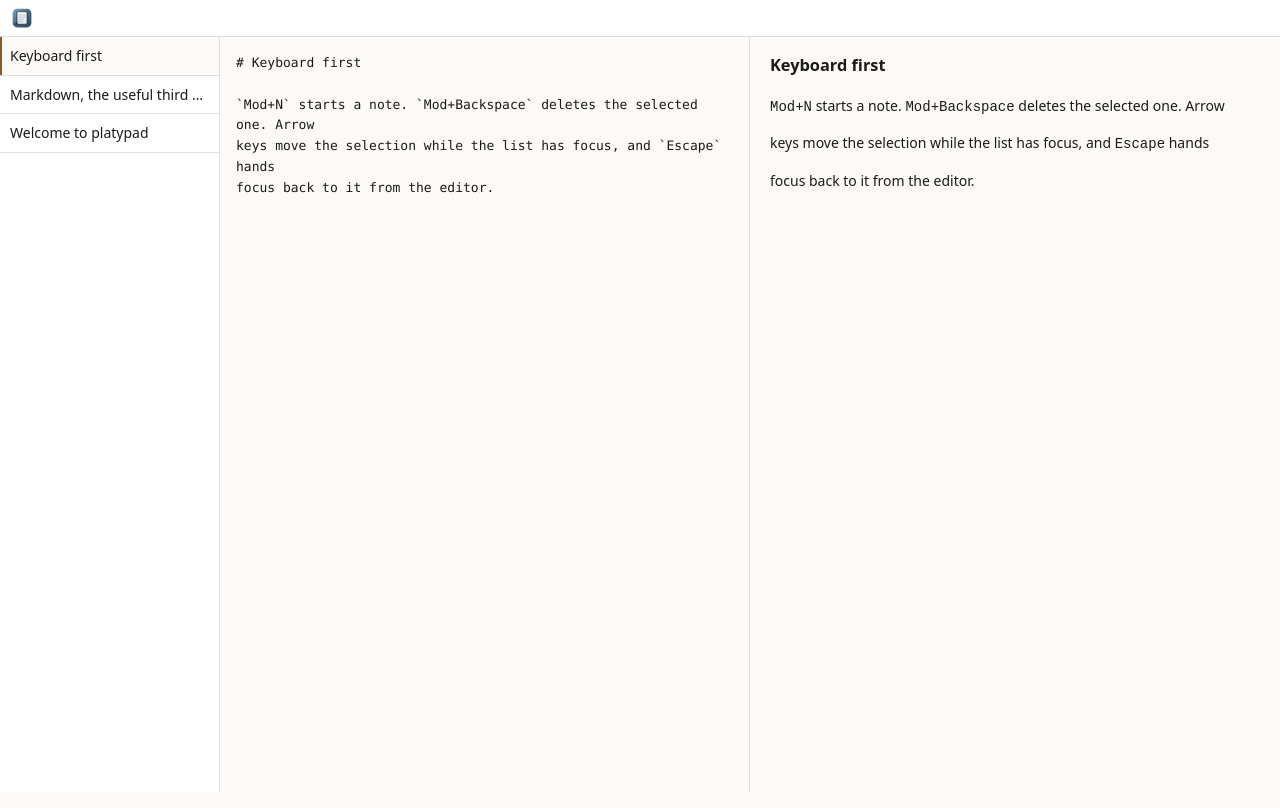
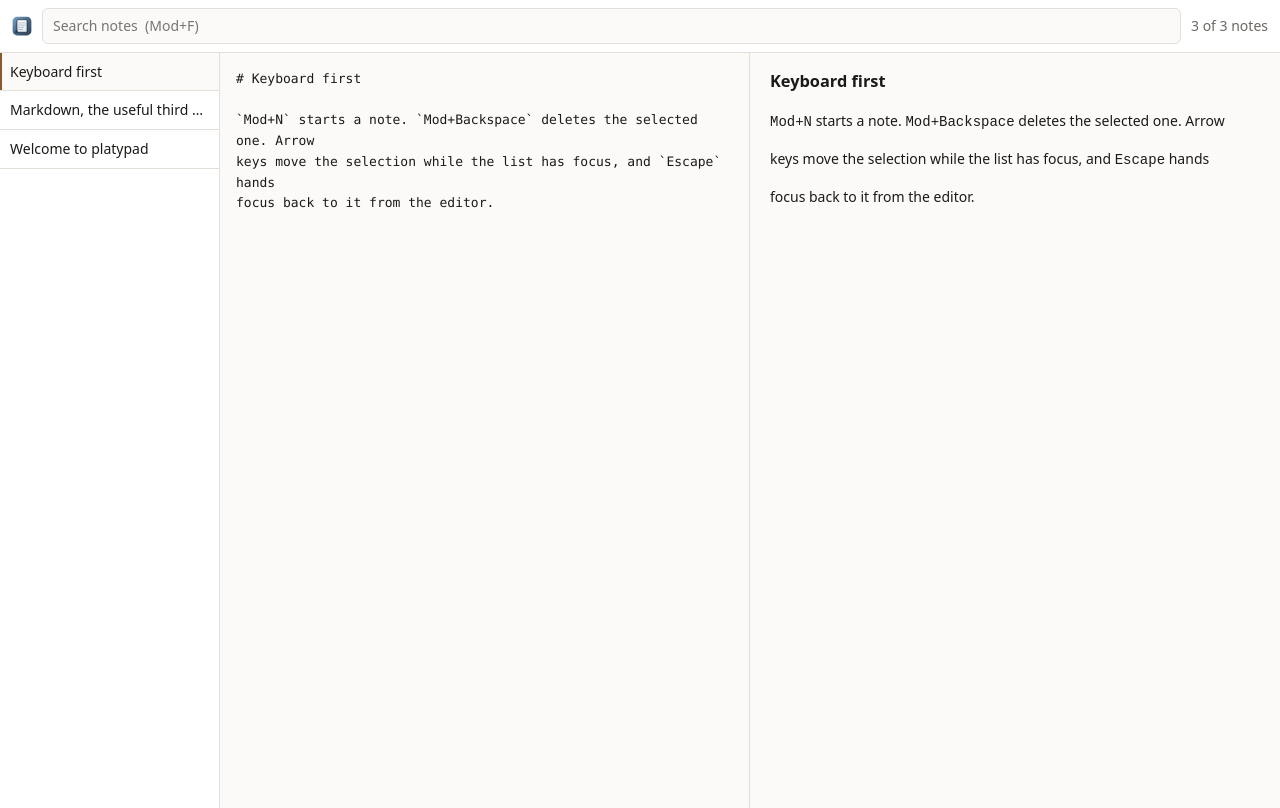
Before and after one commit to jonassaa/showcase-platypusgit, a website built with Vite: page index.html in a window 1280 px wide. Built offline with nearby package versions, Linux system fonts and the light colour scheme.

Commit message:
feat(search): highlight matches in the note list

```diff
--- a/index.html
+++ b/index.html
@@ -10,6 +10,8 @@
   <body>
     <header class="bar">
       <img class="bar__logo" src="./logo.svg" alt="platypad" width="20" height="20" />
+      <input id="query" class="bar__query" type="search" placeholder="Search notes  (Mod+F)" autocomplete="off" />
+      <span id="status" class="bar__status"></span>
     </header>
 
     <main class="grid">
--- a/src/keymap.ts
+++ b/src/keymap.ts
@@ -33,6 +33,8 @@ export function resolve(mode: Mode, chord: Chord): string | null {
   switch (chordName(chord)) {
     case 'Mod+K':
       return 'palette.open';
+    case 'Mod+F':
+      return 'search.focus';
     case 'Mod+N':
       return 'note.new';
     case 'Mod+S':
--- a/src/main.ts
+++ b/src/main.ts
@@ -5,6 +5,8 @@
 // already asserted about `store`, `render` or `keymap`.
 
 import { render } from './render.ts';
+import { search, segment } from './search.ts';
+import type { Note } from './types.ts';
 import { migrateLegacyKey } from './compat.ts';
 import { fromEvent, resolve } from './keymap.ts';
 import {
@@ -26,6 +28,8 @@ interface Ui {
   list: HTMLElement;
   editor: HTMLTextAreaElement;
   preview: HTMLElement;
+  query: HTMLInputElement;
+  status: HTMLElement;
 }
 
 let state: StoreState = { notes: [], activeId: null };
@@ -37,16 +41,34 @@ function el<T extends HTMLElement>(id: string): T {
   return node as T;
 }
 
+/** The notes the list should show, in the order it should show them. */
+function visibleNotes(ui: Ui): Note[] {
+  const query = ui.query.value.trim();
+  if (query === '') return state.notes;
+  const order = new Map(search(state.notes, query).map((h, i) => [h.id, i]));
+  return state.notes
+    .filter((n) => order.has(n.id))
+    .sort((a, b) => (order.get(a.id) ?? 0) - (order.get(b.id) ?? 0));
+}
+
 function drawList(ui: Ui): void {
+  const query = ui.query.value.trim();
+  const notes = visibleNotes(ui);
   ui.list.replaceChildren(
-    ...state.notes.map((note) => {
+    ...notes.map((note) => {
       const row = document.createElement('button');
       row.className = note.id === state.activeId ? 'row row--active' : 'row';
       row.type = 'button';
       row.dataset['id'] = note.id;
       const title = document.createElement('span');
       title.className = 'row__title';
-      title.textContent = note.title;
+      const hits = query === '' ? [] : (search([note], query)[0]?.ranges ?? []);
+      for (const piece of segment(note.title, hits.slice(0, 8))) {
+        const span = document.createElement('span');
+        span.textContent = piece.text;
+        if (piece.hit) span.className = 'hit';
+        title.append(span);
+      }
       row.append(title);
       row.addEventListener('click', () => {
         state = { ...state, activeId: note.id };
@@ -55,6 +77,7 @@ function drawList(ui: Ui): void {
       return row;
     }),
   );
+  ui.status.textContent = `${notes.length} of ${state.notes.length} notes`;
 }
 
 function drawPreview(ui: Ui): void {
@@ -94,12 +117,17 @@ function run(ui: Ui, command: string): boolean {
       return true;
     case 'list.next':
     case 'list.prev': {
-      const at = state.notes.findIndex((n) => n.id === state.activeId);
+      const notes = visibleNotes(ui);
+      const at = notes.findIndex((n) => n.id === state.activeId);
       const step = command === 'list.next' ? 1 : -1;
-      const next = state.notes[Math.min(Math.max(at + step, 0), state.notes.length - 1)];
+      const next = notes[Math.min(Math.max(at + step, 0), notes.length - 1)];
       if (next !== undefined) state = { ...state, activeId: next.id };
       break;
     }
+    case 'search.focus':
+      ui.query.focus();
+      ui.query.select();
+      return true;
 
     default:
       return false;
@@ -109,7 +137,13 @@ function run(ui: Ui, command: string): boolean {
 }
 
 function start(): void {
-  const ui: Ui = { list: el('list'), editor: el('editor'), preview: el('preview') };
+  const ui: Ui = {
+    list: el('list'),
+    editor: el('editor'),
+    preview: el('preview'),
+    query: el('query'),
+    status: el('status'),
+  };
 
   migrateLegacyKey(window.localStorage);
   state = loadState(window.localStorage);
@@ -124,6 +158,8 @@ function start(): void {
   });
 
   ui.editor.addEventListener('focus', () => (mode = 'editor'));
+  ui.query.addEventListener('input', () => drawList(ui));
+  ui.query.addEventListener('focus', () => (mode = 'command'));
 
   window.addEventListener('keydown', (event) => {
     const command = resolve(mode, fromEvent(event));
--- a/src/search.ts
+++ b/src/search.ts
@@ -41,3 +41,21 @@ export function search(notes: readonly Note[], query: string): SearchHit[] {
   }
   return hits.sort((a, b) => b.score - a.score || a.id.localeCompare(b.id));
 }
+
+/**
+ * Split `text` into alternating plain and matched pieces.
+ *
+ * The list view walks this instead of building HTML from the ranges itself, so
+ * there is exactly one place that has to get the boundaries right.
+ */
+export function segment(text: string, ranges: readonly Range[]): { text: string; hit: boolean }[] {
+  const out: { text: string; hit: boolean }[] = [];
+  let at = 0;
+  for (const r of ranges) {
+    if (r.start > at) out.push({ text: text.slice(at, r.start), hit: false });
+    out.push({ text: text.slice(r.start, r.end), hit: true });
+    at = r.end;
+  }
+  if (at < text.length) out.push({ text: text.slice(at), hit: false });
+  return out;
+}
--- a/src/styles/base.css
+++ b/src/styles/base.css
@@ -23,6 +23,23 @@ body {
 
 .bar__logo {
   flex: none;
+}
+
+.bar__query {
+  flex: 1 1 auto;
+  min-width: 0;
+  padding: 6px 10px;
+  border: 1px solid var(--border, #e3dfd8);
+  border-radius: 6px;
+  background: var(--bg, #fbfaf8);
+  color: inherit;
+  font: inherit;
+}
+
+.bar__status {
+  flex: none;
+  color: var(--fg-muted, #6b6864);
+  font-variant-numeric: tabular-nums;
 }
 
 .grid {
@@ -73,6 +90,11 @@ body {
   text-overflow: ellipsis;
 }
 
+.hit {
+  border-radius: 2px;
+  background: var(--hit, #ffe9a8);
+}
+
 .editor {
   display: block;
   width: 100%;
```
Lines whose indentation alone changed are shown as unchanged.
